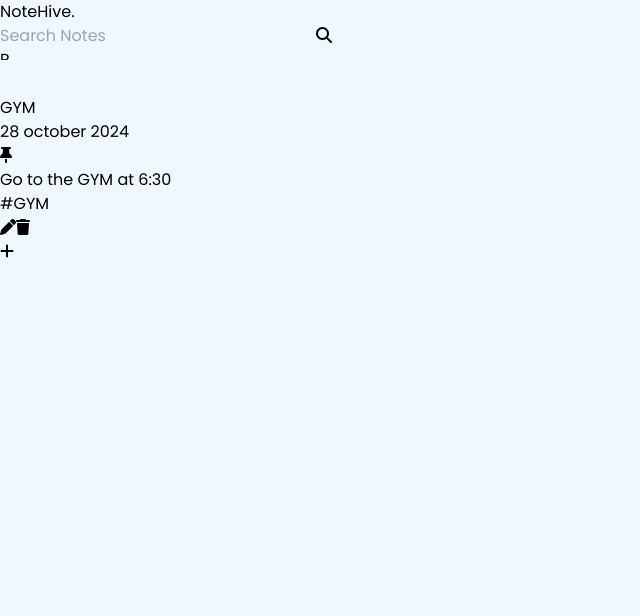
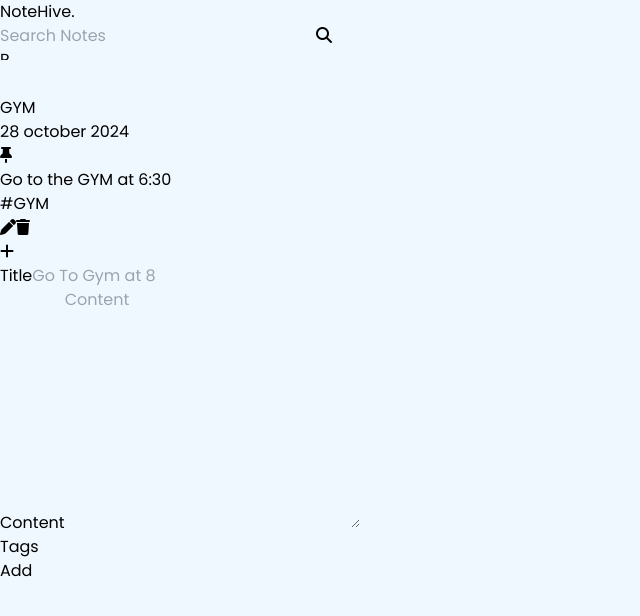
Before and after one commit to Rohanbasnet12/NoteHive, a React (Vite) app in the folder client/: page / in a window 1280 px wide. Shown: the top 616 px of the page, without its empty margins (0-640 px from the left). Built offline with nearby package versions, Linux system fonts and the light colour scheme.

Commit message:
Working on Add Note Component UI

```diff
--- a/client/package.json
+++ b/client/package.json
@@ -13,6 +13,7 @@
     "formik": "^2.4.6",
     "react": "^18.3.1",
     "react-dom": "^18.3.1",
+    "react-modal": "^3.16.1",
     "react-router-dom": "^6.27.0",
     "yup": "^1.4.0"
   },
--- a/client/src/components/NoteCard.jsx
+++ b/client/src/components/NoteCard.jsx
@@ -30,7 +30,7 @@ const NoteCard = ({
       <p className="text-xs text-slate-600 mt-2">{content?.slice(0, 60)}</p>
 
       <div className="flex items-center justify-between mt-2">
-        <div className="text-xs text-slate-500">{tags}</div>
+        <div className="text-xs text-blue-800">{tags}</div>
         <div className="flex items-center gap-4">
           <i
             className="fa-solid text-slate-500 fa-pen hover:text-green-500"
--- a/client/src/index.css
+++ b/client/src/index.css
@@ -2,8 +2,13 @@
 @tailwind components;
 @tailwind utilities;
 
+* {
+  font-family: "Poppins", sans-serif;
+  background: aliceblue;
+}
 
-* {
-    font-family: "Poppins", sans-serif;
-    background: aliceblue;
+@layer components {
+  .btn-primary {
+    @apply w-full py-2 px-5 bg-blue-500 text-white font-semibold rounded-xl shadow-md hover:bg-blue-700 focus:outline-none focus:ring focus:ring-blue-400 focus:ring-opacity-75;
+  }
 }
--- /dev/null
+++ b/client/src/pages/Home/AddEditNote.jsx
@@ -0,0 +1,44 @@
+import React from "react";
+
+const AddEditNote = () => {
+  return (
+    <div>
+      <div className="flex flex-col gap-2">
+        <label className="text-xs text-slate-400" label="edit-title">
+          Title
+        </label>
+        <input
+          id="edit-title"
+          type="text"
+          className="text-2xl text-slate-900 outline-none"
+          placeholder="Go To Gym at 8"
+        />
+      </div>
+
+      <div className="flex flex-col gap-2 mt-4">
+        <label className="text-xs text-slate-400" htmlFor="edit-description">
+          Content
+        </label>
+        <textarea
+          id="edit-description"
+          type="text"
+          className="text-sm text-slate-900 outline-none bg-slate-50 p-2 rounded"
+          placeholder="Content"
+          rows={10}
+        />
+      </div>
+
+      <div className="mt-3">
+        <label className="text-xs text-slate-400" htmlFor="edit-tags">
+          Tags
+        </label>
+      </div>
+
+      <button className="btn-primary font-medium mt-5 p-3" onClick={() => {}}>
+        Add
+      </button>
+    </div>
+  );
+};
+
+export default AddEditNote;
--- a/client/src/pages/Home/Home.jsx
+++ b/client/src/pages/Home/Home.jsx
@@ -2,6 +2,7 @@ import React from "react";
 import Navbar from "../../components/Navbar";
 import Background from "../../components/Background";
 import NoteCard from "../../components/NoteCard";
+import AddEditNote from "./AddEditNote";
 
 const Home = () => {
   return (
@@ -31,6 +32,8 @@ const Home = () => {
       >
         <i className="fa-solid fa-plus text-[32px] text-white bg-transparent" />
       </button>
+
+      <AddEditNote />
     </>
   );
 };
```
Also changed, not shown: 1 other file (tests, documents, lock files or other folders).
